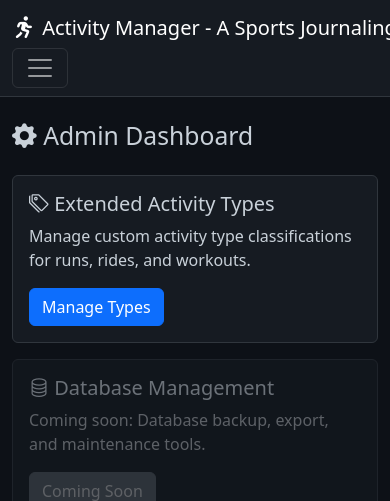
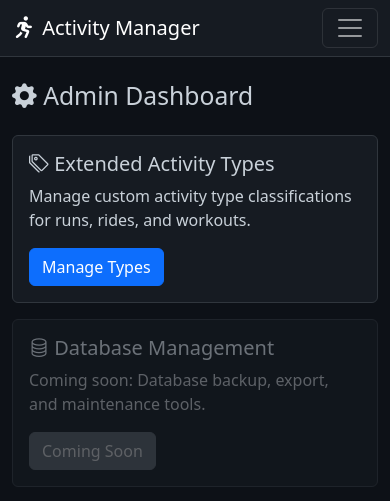
Before and after one commit to benniblau/activity-manager, a Flask app: page /admin/ in a window 390 px wide; the page is wider, and only the part inside the window is pictured. Shown: the top 501 px of that part. Run offline with Flask 3, Linux system fonts and the light colour scheme.

Commit message:
mobile experience improved

```diff
--- a/app/templates/base.html
+++ b/app/templates/base.html
@@ -24,7 +24,7 @@
     <nav class="navbar navbar-expand-lg navbar-dark">
         <div class="container-fluid">
             <a class="navbar-brand" href="/">
-                <i class="fa-solid fa-person-running"></i> Activity Manager -  A Sports Journaling App
+                <i class="fa-solid fa-person-running"></i> Activity Manager
             </a>
             <button class="navbar-toggler" type="button" data-bs-toggle="collapse" data-bs-target="#navbarNav">
                 <span class="navbar-toggler-icon"></span>
```
